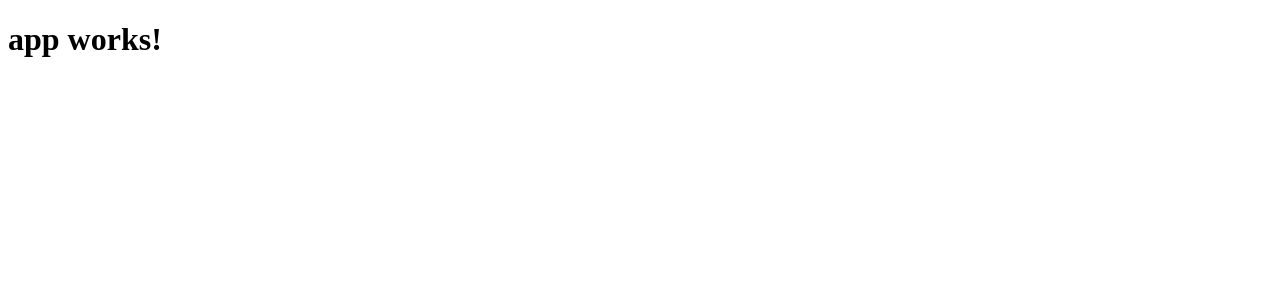
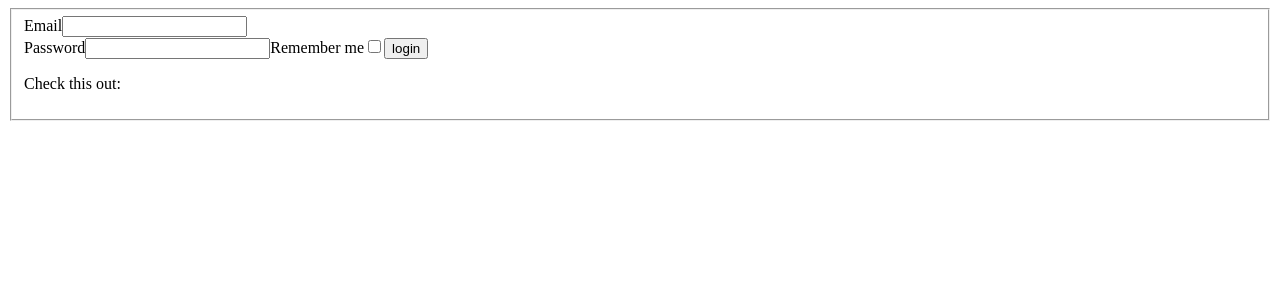
Before and after one commit to RomeroDiver/angular2-simple-form, an Angular app: page / in a window 1280 px wide. Shown: the top 300 px of the page. Built offline with nearby package versions, Linux system fonts and the light colour scheme.

Commit message:
Include login-form in app component

```diff
--- a/src/app/app.component.html
+++ b/src/app/app.component.html
@@ -1,3 +1,3 @@
-<h1>
-  {{title}}
-</h1>
+<main>
+  <rd-login-form></rd-login-form>
+</main>
--- a/src/app/app.component.ts
+++ b/src/app/app.component.ts
@@ -1,10 +1,8 @@
 import { Component } from '@angular/core';
 
 @Component({
-  selector: 'app-root',
+  selector: 'rd-root',
   templateUrl: './app.component.html',
   styleUrls: ['./app.component.css']
 })
-export class AppComponent {
-  title = 'app works!';
-}
+export class AppComponent { }
--- a/src/app/app.module.ts
+++ b/src/app/app.module.ts
@@ -4,6 +4,7 @@ import { FormsModule } from '@angular/forms';
 import { HttpModule } from '@angular/http';
 
 import { AppComponent } from './app.component';
+import { LoginFormModule } from '../login-form/login-form.module';
 
 @NgModule({
   declarations: [
@@ -12,7 +13,9 @@ import { AppComponent } from './app.component';
   imports: [
     BrowserModule,
     FormsModule,
-    HttpModule
+    HttpModule,
+
+    LoginFormModule,
   ],
   providers: [],
   bootstrap: [AppComponent]
--- a/src/index.html
+++ b/src/index.html
@@ -9,6 +9,6 @@
   <link rel="icon" type="image/x-icon" href="favicon.ico">
 </head>
 <body>
-  <app-root>Loading...</app-root>
+  <rd-root>Loading...</rd-root>
 </body>
 </html>
--- a/tslint.json
+++ b/tslint.json
@@ -98,8 +98,8 @@
       "check-type"
     ],
 
-    "directive-selector": [true, "attribute", "app", "camelCase"],
-    "component-selector": [true, "element", "app", "kebab-case"],
+    "directive-selector": [true, "attribute", "rd", "camelCase"],
+    "component-selector": [true, "element", "rd", "kebab-case"],
     "use-input-property-decorator": true,
     "use-output-property-decorator": true,
     "use-host-property-decorator": true,
```
